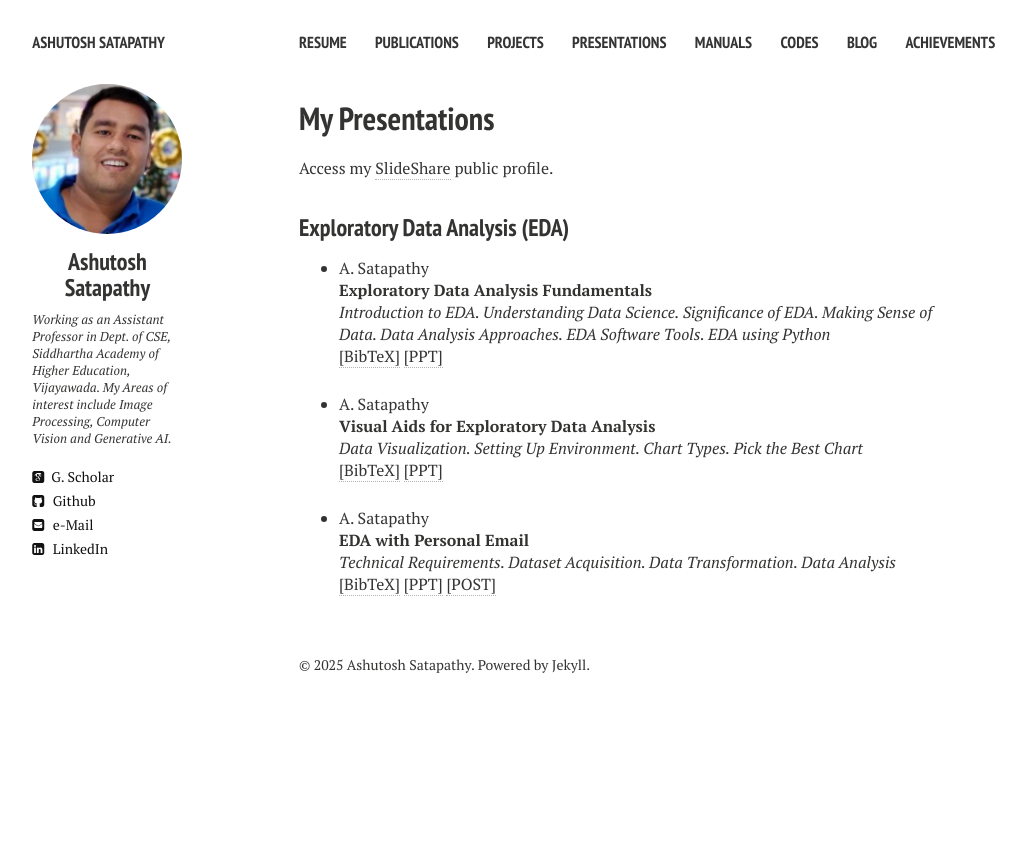
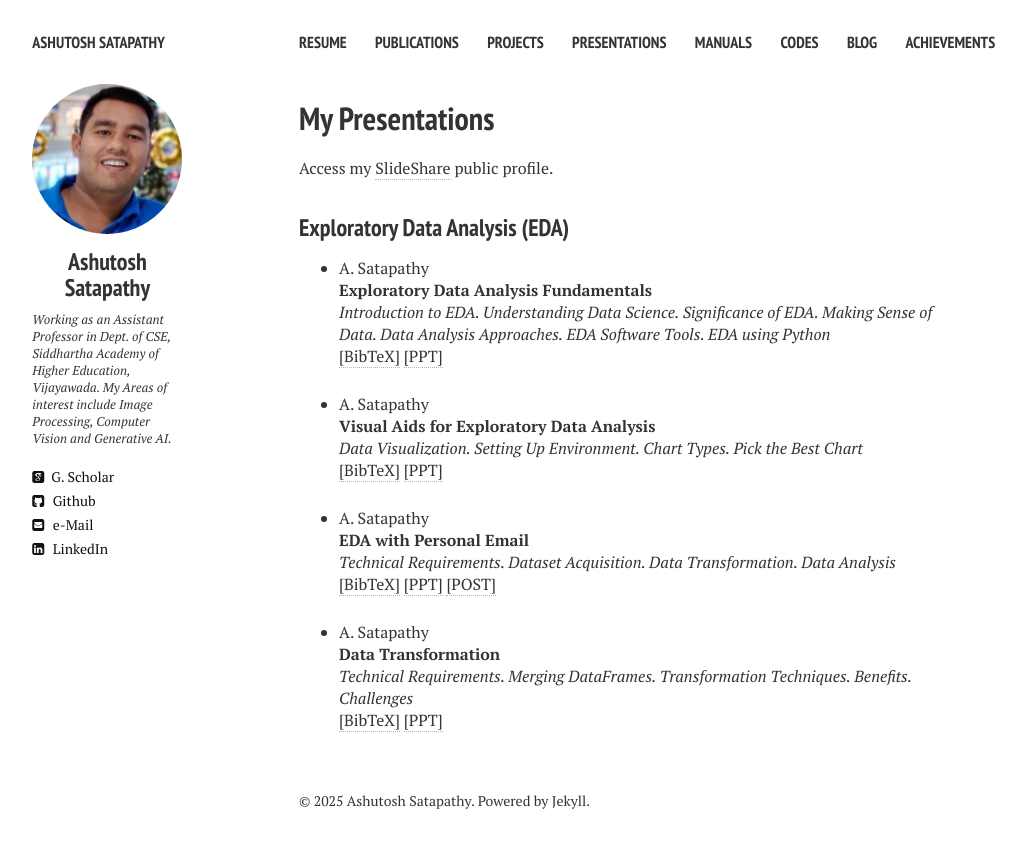
Before and after one commit to ashutoshsatapathy1990/ashutoshsatapathy1990.github.io, a Jekyll site: the page built from presentations-EDA.md, in a window 1280 px wide. Shown: the top 848 px of the page, without its empty margins (21-1047 px from the left). Built offline with Jekyll 4.4.1, drawn with Linux system fonts in a browser that asks for light colours; nearby versions of some CDN libraries.

Commit message:
Update presentations-EDA.html

```diff
--- a/_layouts/presentations-EDA.html
+++ b/_layouts/presentations-EDA.html
@@ -155,6 +155,30 @@ A. Satapathy
 </pre>
 </div>
 </li>
+
+	<!-- Item: ashutosh2025asdd -->
+<li ><p>
+A. Satapathy
+<br><b>Data Transformation</b><br>
+<i>Technical Requirements. Merging DataFrames. Transformation Techniques. Benefits. Challenges</i>
+<br />
+<a href="javascript:toggleBibtex('ashutosh2025asdd')">[BibTeX]</a>
+<a href=#>[PPT]</a>
+</p>
+<div id="bib_ashutosh2025asdd" class="bibtex noshow">
+<pre>
+@misc{satapathy2025datatransformation,
+  author       = {Ashutosh Satapathy},
+  title        = {Data Transformation},
+  howpublished = {Lecture slides},
+  year         = {2025},
+  month        = sep,
+  institution  = {Siddhartha Academy of Higher Education (Deemed to be University)},
+  address      = {Vijayawada, India}
+}
+</pre>
+</div>
+</li>
       </ul  >
 
     </div><!-- /.article-wrap -->
```
